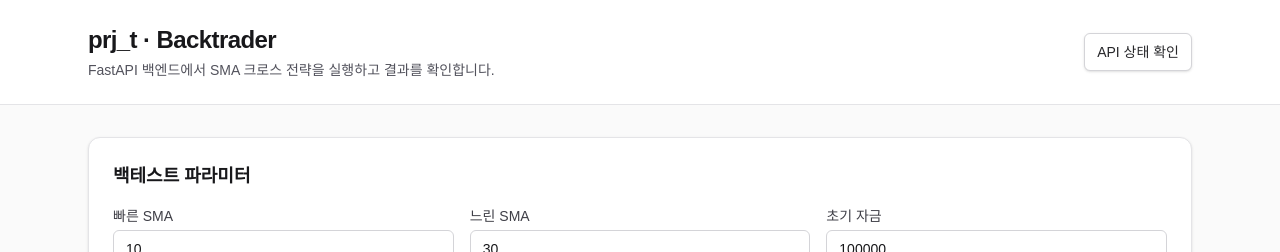
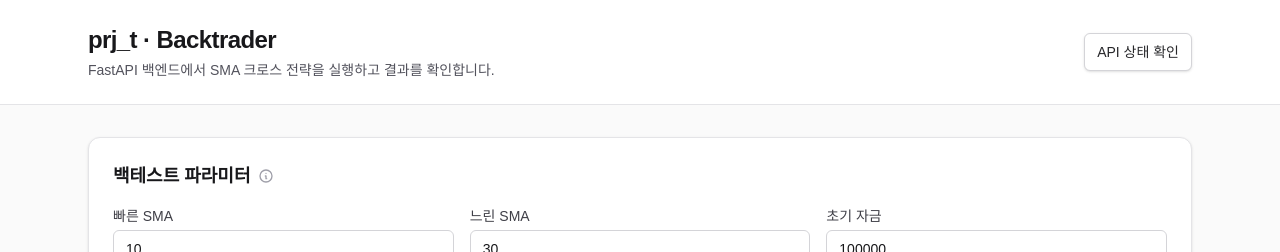
Before and after one commit to tobby2002/prt_t, a Next.js app in the folder frontend/: page / in a window 1280 px wide. Shown: the top 252 px of the page. Built offline with nearby package versions, Linux system fonts and the light colour scheme.

Commit message:
feat: add home page with SMA crossover strategy backtest dashboard

```diff
--- a/frontend/src/app/page.tsx
+++ b/frontend/src/app/page.tsx
@@ -94,7 +94,30 @@ export default function Home() {
 
       <main className="mx-auto flex max-w-6xl flex-col gap-8 px-6 py-8">
         <section className="rounded-xl border border-zinc-200 bg-white p-6 shadow-sm">
-          <h2 className="text-lg font-semibold">백테스트 파라미터</h2>
+          <div className="flex items-center gap-2">
+            <h2 className="text-lg font-semibold">백테스트 파라미터</h2>
+            <div className="relative flex items-center group cursor-help">
+              <svg
+                className="h-4 w-4 text-zinc-400 transition-colors group-hover:text-zinc-600"
+                fill="none"
+                viewBox="0 0 24 24"
+                stroke="currentColor"
+                strokeWidth={2}
+              >
+                <path
+                  strokeLinecap="round"
+                  strokeLinejoin="round"
+                  d="M13 16h-1v-4h-1m1-4h.01M21 12a9 9 0 11-18 0 9 9 0 0118 0z"
+                />
+              </svg>
+              <div className="absolute left-1/2 bottom-full mb-2 hidden w-64 -translate-x-1/2 flex-col items-center group-hover:flex z-50">
+                <div className="rounded-lg bg-zinc-800 px-3 py-2 text-xs leading-relaxed text-white shadow-lg text-center">
+                  과거 시장 데이터를 기반으로 단기 및 장기 이동평균선(SMA) 크로스오버 전략의 성과를 시뮬레이션하기 위한 변수 설정입니다.
+                </div>
+                <div className="-mt-1 h-2 w-2 rotate-45 bg-zinc-800"></div>
+              </div>
+            </div>
+          </div>
           <div className="mt-4 grid gap-4 sm:grid-cols-2 lg:grid-cols-3">
             <label className="flex flex-col gap-1 text-sm">
               <span className="font-medium text-zinc-700">빠른 SMA</span>
```
